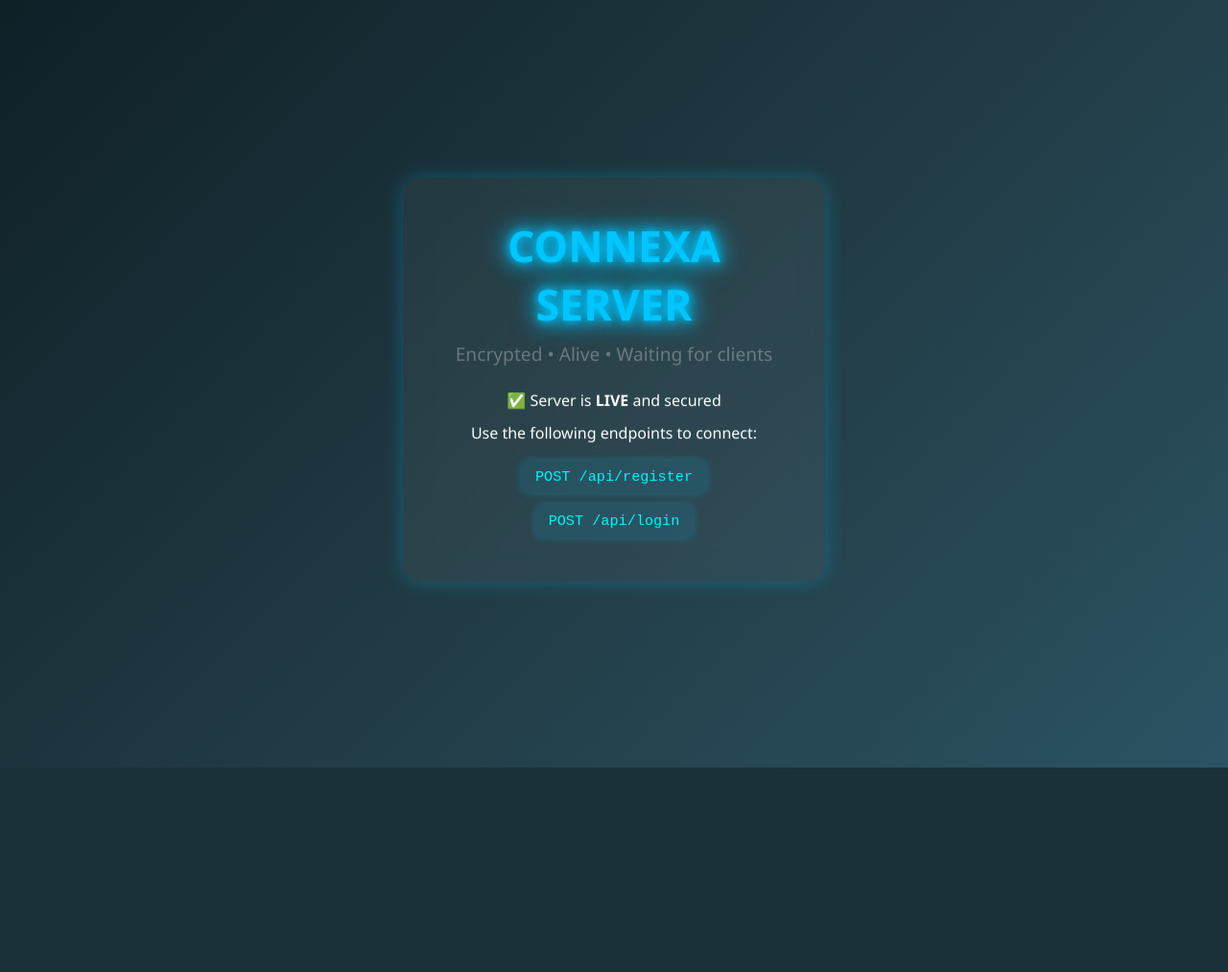
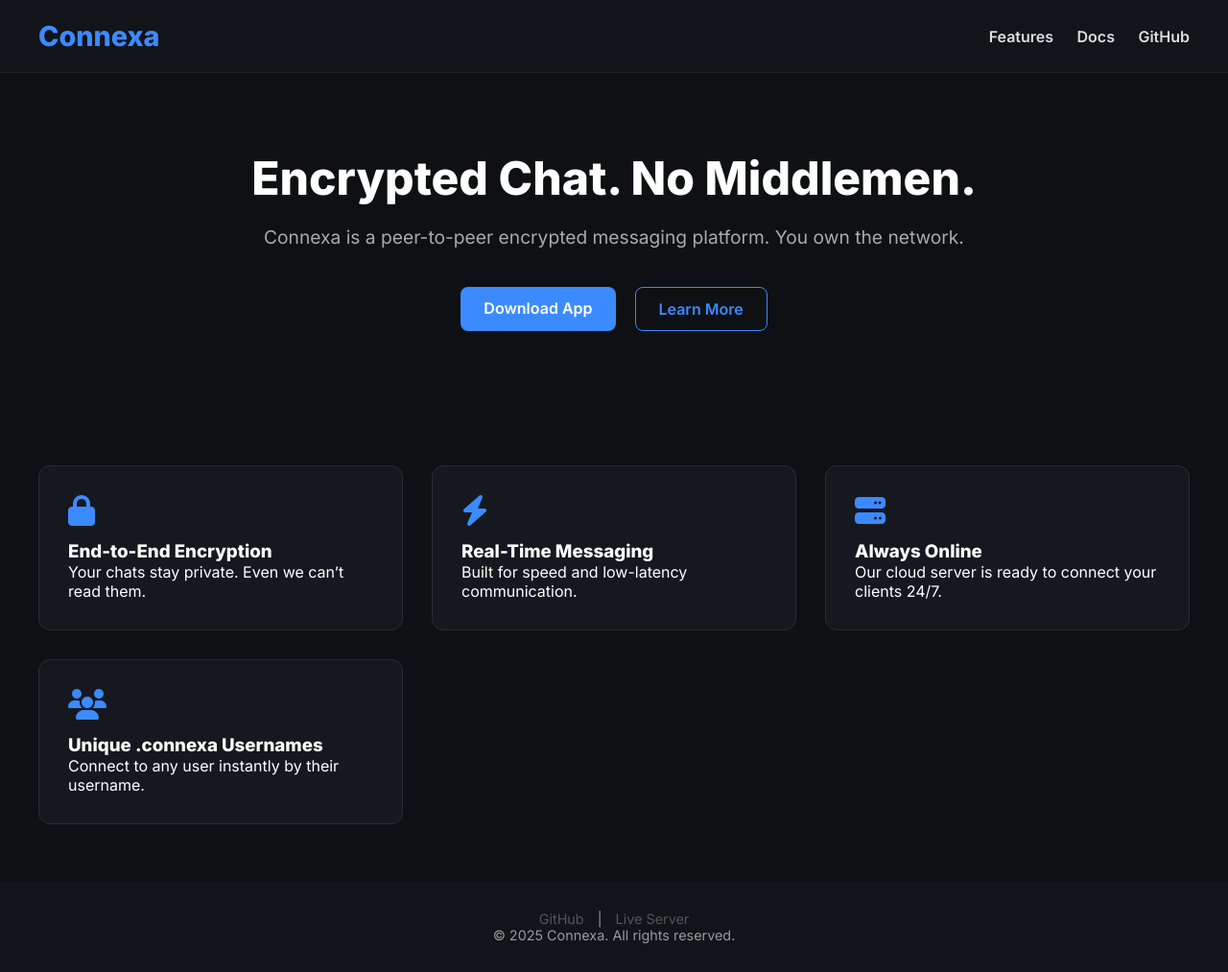
Before and after one commit to Dazai0101/connexa-server, a Flask app: page / in a window 1280 px wide. Shown: the whole page at 96% size. Before the commit the page ends 800 px from the top, so only its background shows below. Run offline with Flask 3, Linux system fonts and the light colour scheme.

Commit message:
🔥 Modernized homepage with glow, animation, and full style upgrade

```diff
--- a/templates/index.html
+++ b/templates/index.html
@@ -2,115 +2,198 @@
 <html lang="en">
 <head>
   <meta charset="UTF-8" />
-  <meta name="viewport" content="width=device-width, initial-scale=1.0"/>
-  <title>Connexa Server</title>
+  <meta name="viewport" content="width=device-width, initial-scale=1.0" />
+  <title>Connexa — Encrypted Peer-to-Peer Communication</title>
+  <link rel="stylesheet" href="https://cdnjs.cloudflare.com/ajax/libs/font-awesome/6.4.0/css/all.min.css"/>
+  <link href="https://fonts.googleapis.com/css2?family=Inter:wght@400;600;800&display=swap" rel="stylesheet">
+  <link href="https://unpkg.com/aos@2.3.1/dist/aos.css" rel="stylesheet">
   <style>
-    :root {
-      --glow-color: #00c6ff;
-      --text-glow: 0 0 10px var(--glow-color), 0 0 20px var(--glow-color), 0 0 30px var(--glow-color);
-      --card-bg: rgba(255, 255, 255, 0.05);
-      --blur: blur(15px);
-    }
-
     * {
       margin: 0;
       padding: 0;
       box-sizing: border-box;
+      font-family: 'Inter', sans-serif;
     }
 
     body {
-      background: linear-gradient(135deg, #0f2027, #203a43, #2c5364);
-      font-family: 'Segoe UI', sans-serif;
-      color: white;
-      height: 100vh;
-      display: flex;
-      justify-content: center;
-      align-items: center;
-      overflow: hidden;
-      animation: fadeIn 1s ease-in-out;
+      background: #0e1013;
+      color: #ffffff;
+      overflow-x: hidden;
     }
 
-    .container {
-      background: var(--card-bg);
-      backdrop-filter: var(--blur);
-      padding: 40px;
-      border-radius: 20px;
-      box-shadow: 0 0 20px rgba(0, 198, 255, 0.3);
-      text-align: center;
-      animation: float 4s ease-in-out infinite;
-      width: 440px;
+    header {
+      padding: 20px 40px;
+      display: flex;
+      justify-content: space-between;
+      align-items: center;
+      background: #12141a;
+      border-bottom: 1px solid #222;
     }
 
     .logo {
-      font-size: 2.8em;
-      font-weight: bold;
-      color: #00c6ff;
-      text-shadow: var(--text-glow);
-      margin-bottom: 8px;
+      font-size: 1.8rem;
+      font-weight: 800;
+      color: #3c8aff;
     }
 
-    .subtitle {
-      font-size: 1.2em;
-      color: #ccc;
-      margin-bottom: 24px;
-      animation: flicker 3s infinite;
+    .nav-btns a {
+      margin-left: 20px;
+      text-decoration: none;
+      color: #ddd;
+      font-weight: 600;
     }
 
-    p {
-      font-size: 1em;
-      margin: 12px 0;
+    .nav-btns a:hover {
+      color: #3c8aff;
     }
 
-    code {
-      background: rgba(0, 198, 255, 0.1);
-      padding: 8px 14px;
-      border-radius: 8px;
-      font-size: 0.95em;
-      display: inline-block;
-      margin: 6px auto;
-      color: #00f7ff;
-      font-family: 'Courier New', monospace;
-      box-shadow: 0 0 8px rgba(0, 198, 255, 0.3);
+    .hero {
+      text-align: center;
+      padding: 80px 20px;
     }
 
-    @keyframes fadeIn {
-      from {
-        opacity: 0;
-        transform: scale(0.9);
-      }
-      to {
-        opacity: 1;
-        transform: scale(1);
-      }
+    .hero h1 {
+      font-size: 3rem;
+      font-weight: 800;
+      margin-bottom: 20px;
     }
 
-    @keyframes float {
-      0%, 100% {
-        transform: translateY(0);
-      }
-      50% {
-        transform: translateY(-6px);
-      }
+    .hero p {
+      font-size: 1.2rem;
+      color: #aaa;
+      margin-bottom: 40px;
     }
 
-    @keyframes flicker {
-      0%, 19%, 21%, 23%, 25%, 54%, 56%, 100% {
-        opacity: 1;
-      }
-      20%, 24%, 55% {
-        opacity: 0.4;
-      }
+    .cta-btns {
+      display: flex;
+      justify-content: center;
+      gap: 20px;
+    }
+
+    .cta-btns a {
+      text-decoration: none;
+      padding: 12px 24px;
+      border-radius: 8px;
+      font-weight: 600;
+      transition: 0.3s;
+    }
+
+    .download-btn {
+      background: #3c8aff;
+      color: #fff;
+    }
+
+    .download-btn:hover {
+      background: #2c6be0;
+    }
+
+    .learn-btn {
+      background: transparent;
+      color: #3c8aff;
+      border: 1px solid #3c8aff;
+    }
+
+    .learn-btn:hover {
+      background: #3c8aff;
+      color: #fff;
+    }
+
+    .features {
+      padding: 60px 40px;
+      display: grid;
+      grid-template-columns: repeat(auto-fit, minmax(280px, 1fr));
+      gap: 30px;
+    }
+
+    .feature-box {
+      background: #16181f;
+      padding: 30px;
+      border-radius: 12px;
+      border: 1px solid #2a2c36;
+      transition: 0.3s ease;
+    }
+
+    .feature-box:hover {
+      transform: translateY(-5px);
+      border-color: #3c8aff;
+    }
+
+    .feature-box i {
+      font-size: 2rem;
+      margin-bottom: 15px;
+      color: #3c8aff;
+    }
+
+    footer {
+      text-align: center;
+      padding: 30px;
+      color: #999;
+      background: #12141a;
+      font-size: 0.9rem;
+    }
+
+    .footer-links a {
+      margin: 0 10px;
+      color: #555;
+      text-decoration: none;
+    }
+
+    .footer-links a:hover {
+      color: #3c8aff;
     }
   </style>
 </head>
 <body>
-  <div class="container">
-    <div class="logo">CONNEXA SERVER</div>
-    <div class="subtitle">Encrypted • Alive • Waiting for clients</div>
-    <p>✅ Server is <strong>LIVE</strong> and secured</p>
-    <p>Use the following endpoints to connect:</p>
-    <code>POST /api/register</code><br/>
-    <code>POST /api/login</code>
-  </div>
+  <header>
+    <div class="logo">Connexa</div>
+    <nav class="nav-btns">
+      <a href="#features">Features</a>
+      <a href="#">Docs</a>
+      <a href="#">GitHub</a>
+    </nav>
+  </header>
+
+  <section class="hero" data-aos="fade-up">
+    <h1>Encrypted Chat. No Middlemen.</h1>
+    <p>Connexa is a peer-to-peer encrypted messaging platform. You own the network.</p>
+    <div class="cta-btns">
+      <a href="#" class="download-btn">Download App</a>
+      <a href="#features" class="learn-btn">Learn More</a>
+    </div>
+  </section>
+
+  <section class="features" id="features">
+    <div class="feature-box" data-aos="zoom-in">
+      <i class="fas fa-lock"></i>
+      <h3>End-to-End Encryption</h3>
+      <p>Your chats stay private. Even we can’t read them.</p>
+    </div>
+    <div class="feature-box" data-aos="zoom-in" data-aos-delay="100">
+      <i class="fas fa-bolt"></i>
+      <h3>Real-Time Messaging</h3>
+      <p>Built for speed and low-latency communication.</p>
+    </div>
+    <div class="feature-box" data-aos="zoom-in" data-aos-delay="200">
+      <i class="fas fa-server"></i>
+      <h3>Always Online</h3>
+      <p>Our cloud server is ready to connect your clients 24/7.</p>
+    </div>
+    <div class="feature-box" data-aos="zoom-in" data-aos-delay="300">
+      <i class="fas fa-users"></i>
+      <h3>Unique .connexa Usernames</h3>
+      <p>Connect to any user instantly by their username.</p>
+    </div>
+  </section>
+
+  <footer>
+    <div class="footer-links">
+      <a href="https://github.com/Dazai0101/connexa-server" target="_blank">GitHub</a> |
+      <a href="https://connexa-server.onrender.com">Live Server</a>
+    </div>
+    <p>&copy; 2025 Connexa. All rights reserved.</p>
+  </footer>
+
+  <script src="https://unpkg.com/aos@2.3.1/dist/aos.js"></script>
+  <script>AOS.init();</script>
 </body>
 </html>
```
